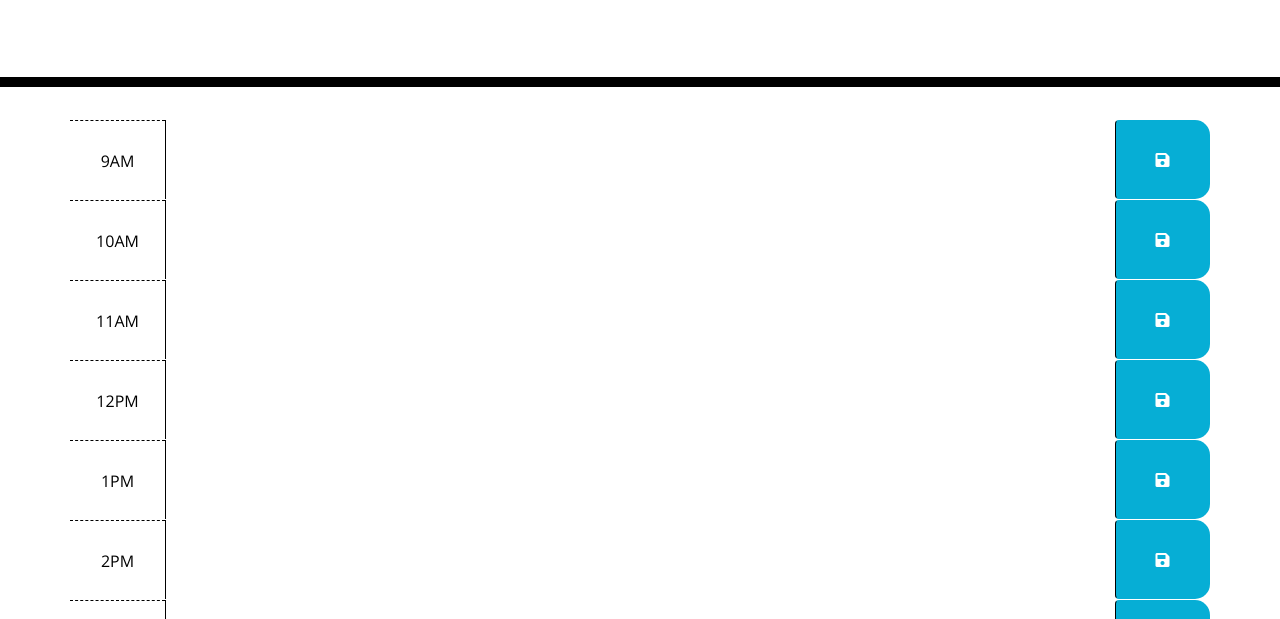
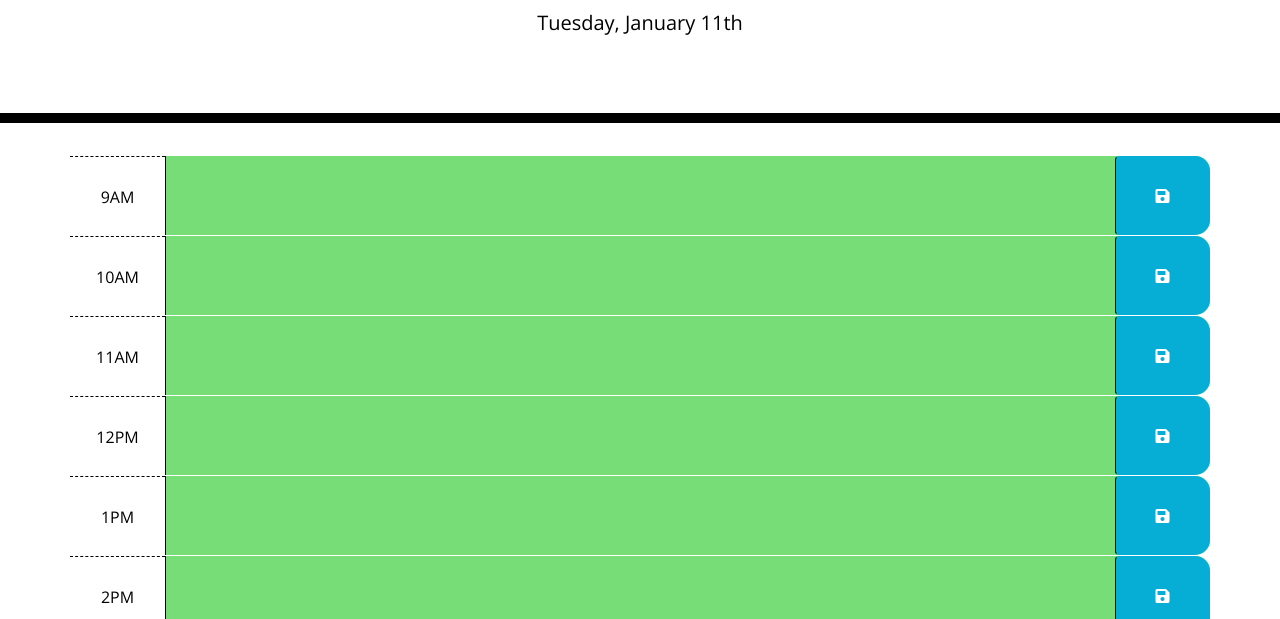
Before and after one commit to carolinatnp/daily-planner, a plain HTML site: page index.html in a window 1280 px wide. Shown: the part 181-800 px from the top of the page. Drawn offline with nearby package versions, Linux system fonts and the light colour scheme.

Commit message:
updated assests

```diff
--- a/index.html
+++ b/index.html
@@ -87,7 +87,7 @@
     <script src="https://cdnjs.cloudflare.com/ajax/libs/moment.js/2.24.0/moment.min.js"></script>
 
     <!-- link to javascript -->
-    <script src="script.js"></script>
+    <script src="assets/script.js"></script>
 
 </body>
 
```
